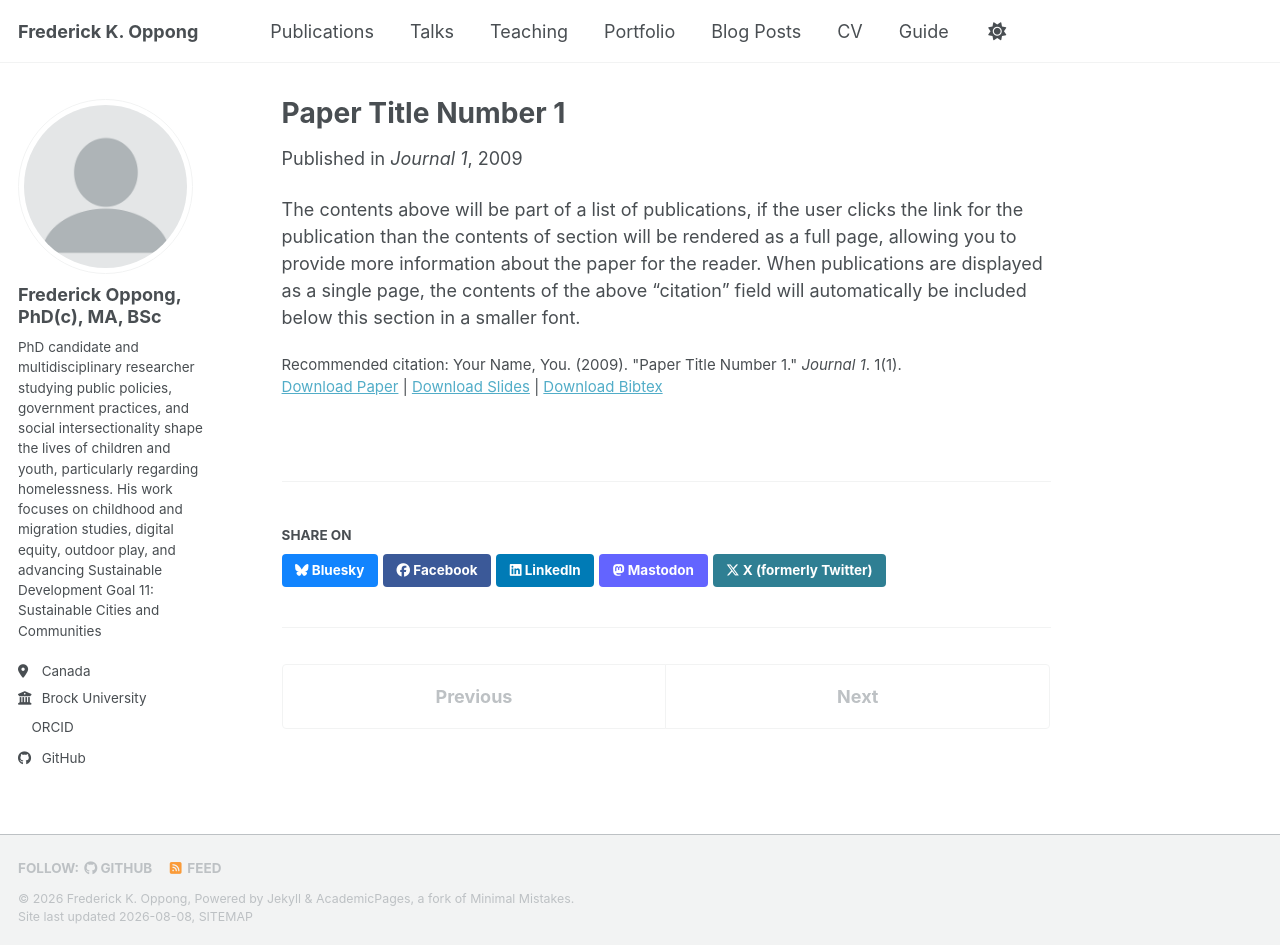
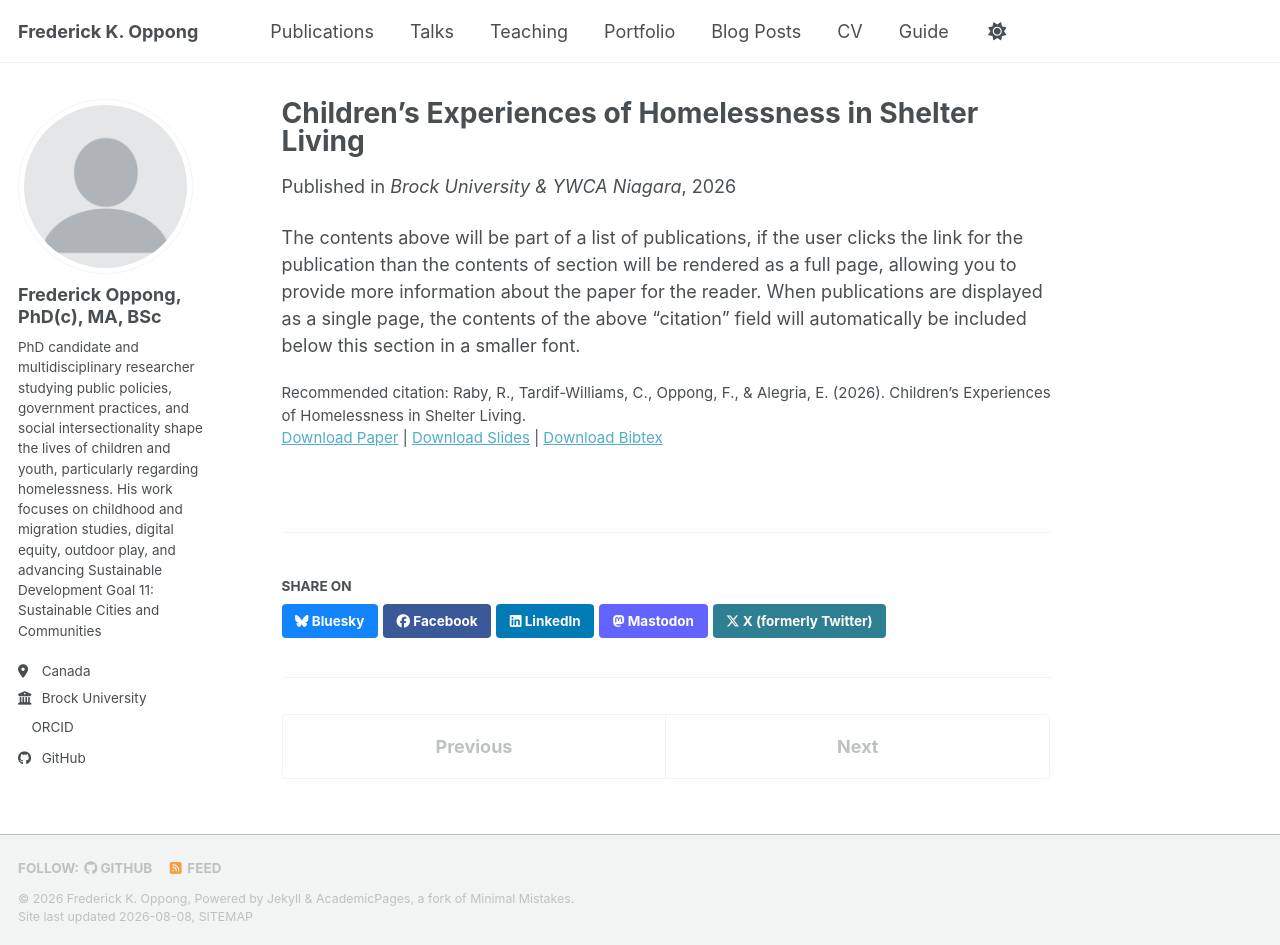
Before and after one commit to frederickoppong/frederickoppong.github.io, a Jekyll site: the page built from _publications/2009-10-01-paper-title-number-1.md, in a window 1280 px wide and 945 px high. Built offline with Jekyll 4.4.1, drawn with Linux system fonts in a browser that asks for light colours; a style sheet for code colours, icons or effects is not loaded.

Commit message:
Update 2009-10-01-paper-title-number-1.md

```diff
--- a/_publications/2009-10-01-paper-title-number-1.md
+++ b/_publications/2009-10-01-paper-title-number-1.md
@@ -1,14 +1,14 @@
 ---
-title: "Paper Title Number 1"
+title: "Children's Experiences of Homelessness in Shelter Living"
 collection: publications
-category: manuscripts
-permalink: /publication/2009-10-01-paper-title-number-1
-excerpt: 'This paper is about the number 1. The number 2 is left for future work.'
-date: 2009-10-01
-venue: 'Journal 1'
-slidesurl: 'https://academicpages.github.io/files/slides1.pdf'
-paperurl: 'https://academicpages.github.io/files/paper1.pdf'
-bibtexurl: 'https://academicpages.github.io/files/bibtex1.bib'
-citation: 'Your Name, You. (2009). &quot;Paper Title Number 1.&quot; <i>Journal 1</i>. 1(1).'
+category: Report
+permalink: /publication/2026-childrens-experiences-homelessness
+excerpt: 'A collaborative research report with YWCA Niagara examining the experiences of children living in shelters and transitional housing.'
+date: 2026-04-05
+venue: 'Brock University & YWCA Niagara'
+slidesurl: ''
+paperurl: '[https://academicpages.github.io/files/paper1.pdf](https://brocku.ca/social-sciences/child-and-youth-studies/wp-content/uploads/sites/149/FINAL-Childrens-Experiences-of-Homelessness-in-Shelter-Living-1.pdf)'
+bibtexurl: ''
+citation: 'Raby, R., Tardif-Williams, C., Oppong, F., & Alegria, E. (2026). Children’s Experiences of Homelessness in Shelter Living.'
 ---
 The contents above will be part of a list of publications, if the user clicks the link for the publication than the contents of section will be rendered as a full page, allowing you to provide more information about the paper for the reader. When publications are displayed as a single page, the contents of the above "citation" field will automatically be included below this section in a smaller font.
```
